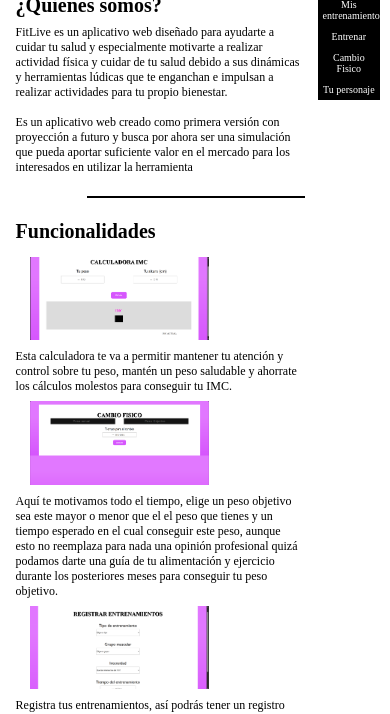
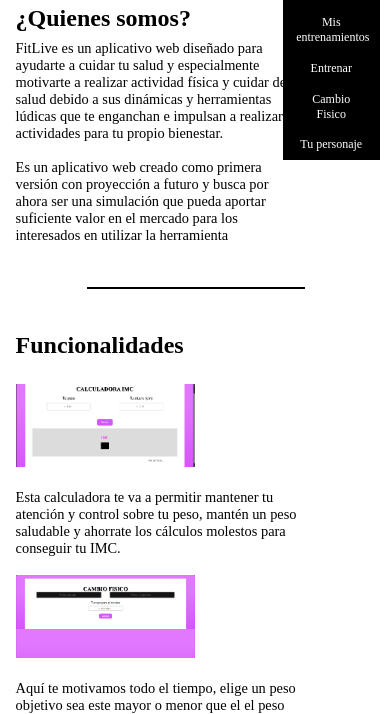
Before and after one commit to Espexus/fitlive, a plain HTML site: page index.html in a window 390 px wide. Shown: the part 88-802 px from the top of the page. Drawn offline with Linux system fonts and the light colour scheme.

Commit message:
responsive index arreglos

```diff
--- a/frontend/css/index.css
+++ b/frontend/css/index.css
@@ -34,7 +34,7 @@
     text-decoration: none;
     color: white;
 }
-.enlace-menu:hover {
+.enlace-menu:hover, .enlace-menu:active {
     background-color: rgb(23, 23, 23);
 }
 
@@ -108,6 +108,25 @@
 
 @media (max-width: 480px) {
     html {
-        font-size: 10px;
+        font-size: 12px;
+    }
+    .separador {
+        margin: 12% 0 12% 20%;
+    }
+    img {
+        margin: 5% auto;
+    }
+    li {
+        margin: 20% 0;
+    }
+    footer {
+        padding: 10% 5%;
+        padding-bottom: 5%;
+    }
+    .menu-principal {
+        width: 25%;
+    }
+    .enlace-menu {
+        padding: 8% 14%;
     }
 }
```
